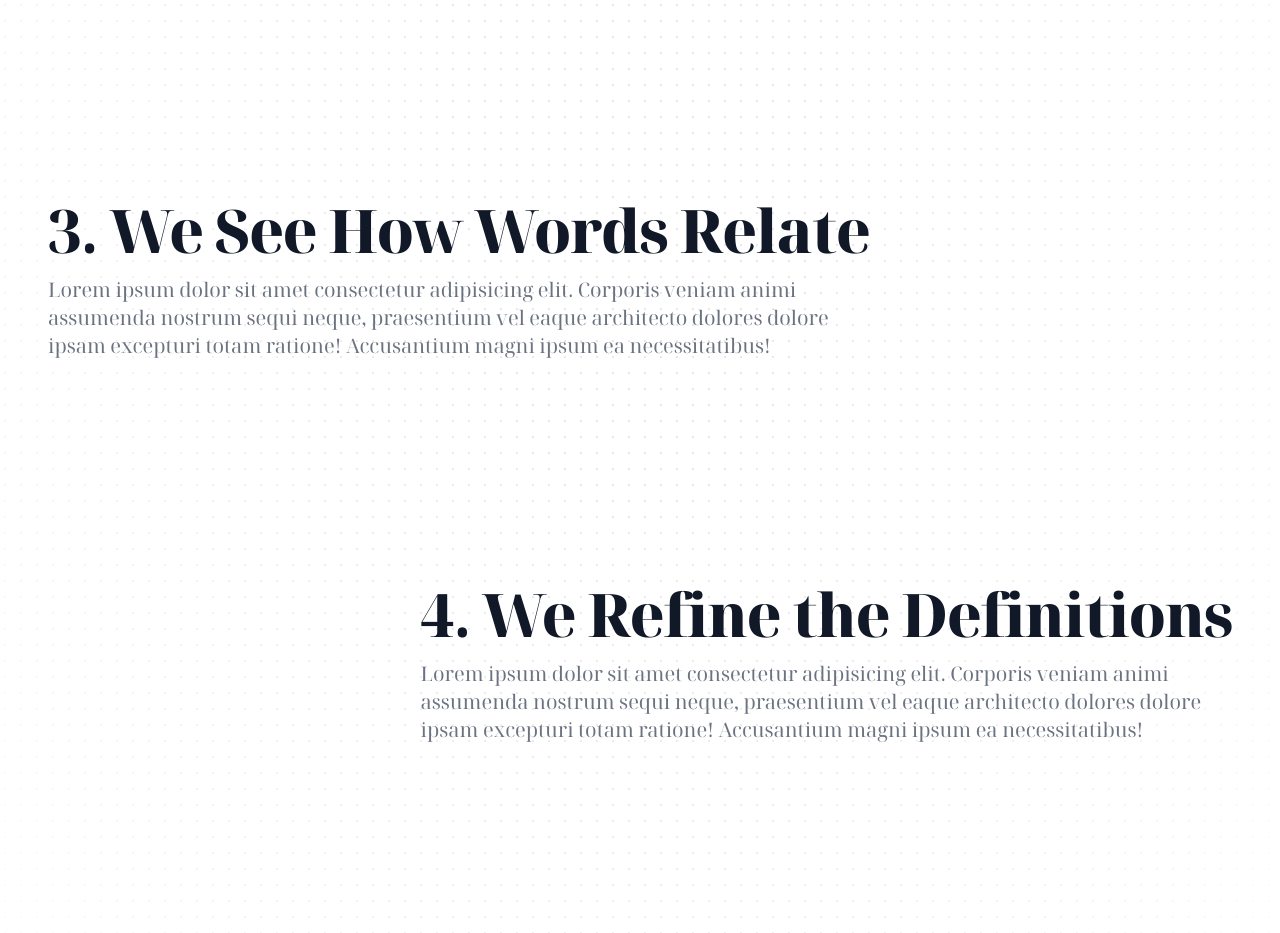
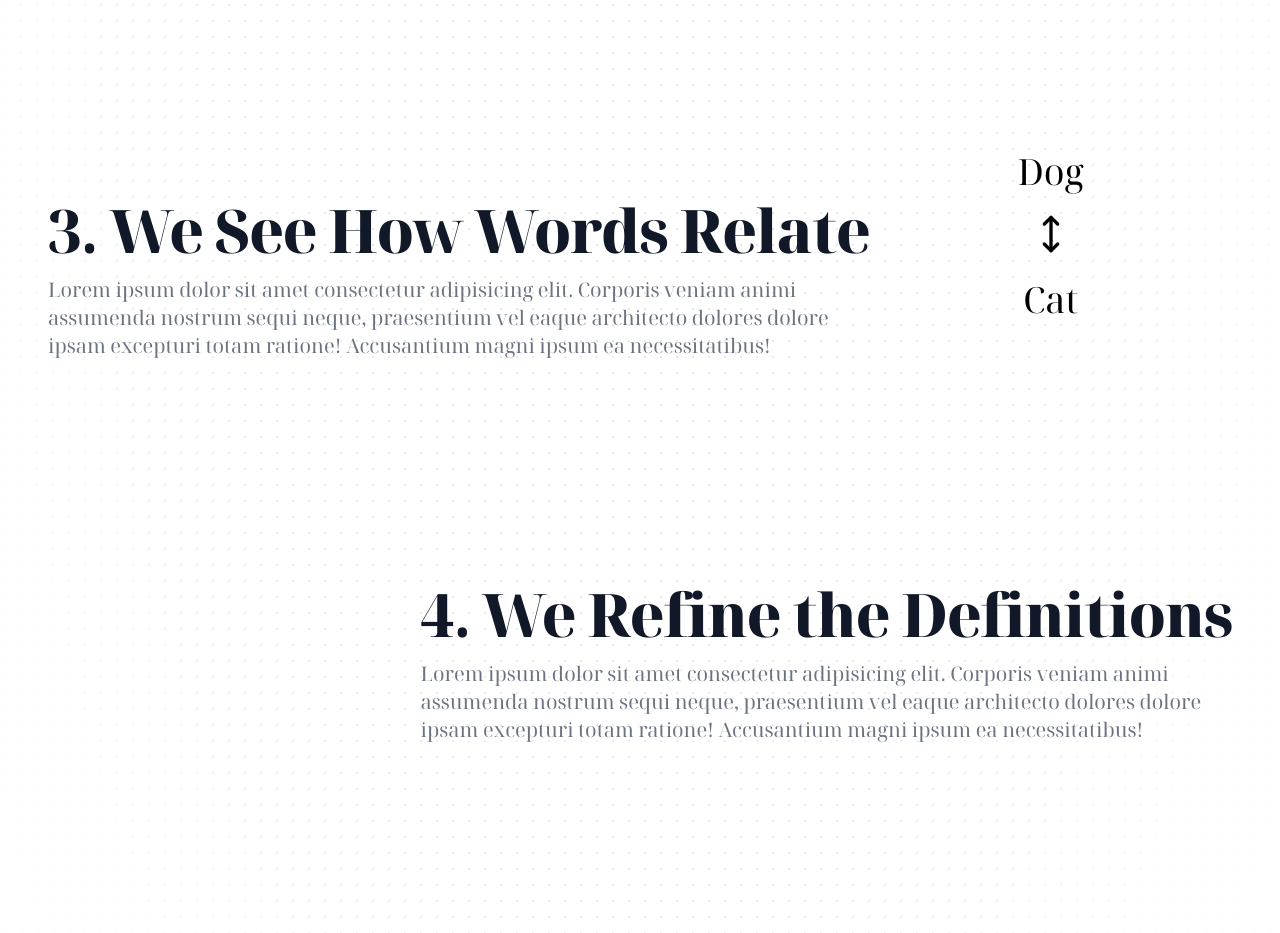
Before and after one commit to William-McGonagle/dictionary, a Next.js app: page /works in a window 1280 px wide. Shown: the part 1200-2133 px from the top of the page. Built offline with nearby package versions, Linux system fonts and the light colour scheme.

Commit message:
Added Animations for Works Page

```diff
--- a/app/works/page.tsx
+++ b/app/works/page.tsx
@@ -3,6 +3,7 @@ import LetterSection from "@/components/letter-section";
 import UploadAnimation from "@/components/animations/upload-animation";
 import Image from "next/image";
 import ProcessAnimation from "@/components/animations/process-animation";
+import RelateAnimation from "@/components/animations/relate-animation";
 
 export default function Home() {
   return (
@@ -69,7 +70,9 @@ export default function Home() {
               Accusantium magni ipsum ea necessitatibus!
             </p>
           </div>
-          <div className="w-full"></div>
+          <div className="w-full">
+            <RelateAnimation />
+          </div>
         </div>
       </section>
       <section>
--- /dev/null
+++ b/components/animations/relate-animation.tsx
@@ -0,0 +1,23 @@
+"use client";
+// UploadAnimation.js
+
+import React from "react";
+import { motion } from "framer-motion";
+import { ArrowBigUpDash, Cloud, File, MoveVerticalIcon } from "lucide-react";
+
+const RelateAnimation = () => {
+  return (
+    <div className="flex flex-col items-center justify-center p-4">
+      <div className="relative flex flex-col items-center">
+        <span className="text-4xl">Dog</span>
+        <MoveVerticalIcon
+          className="relative animate-bounce mb-4 mt-8"
+          size={40}
+        />
+        <span className="text-4xl">Cat</span>
+      </div>
+    </div>
+  );
+};
+
+export default RelateAnimation;
```
